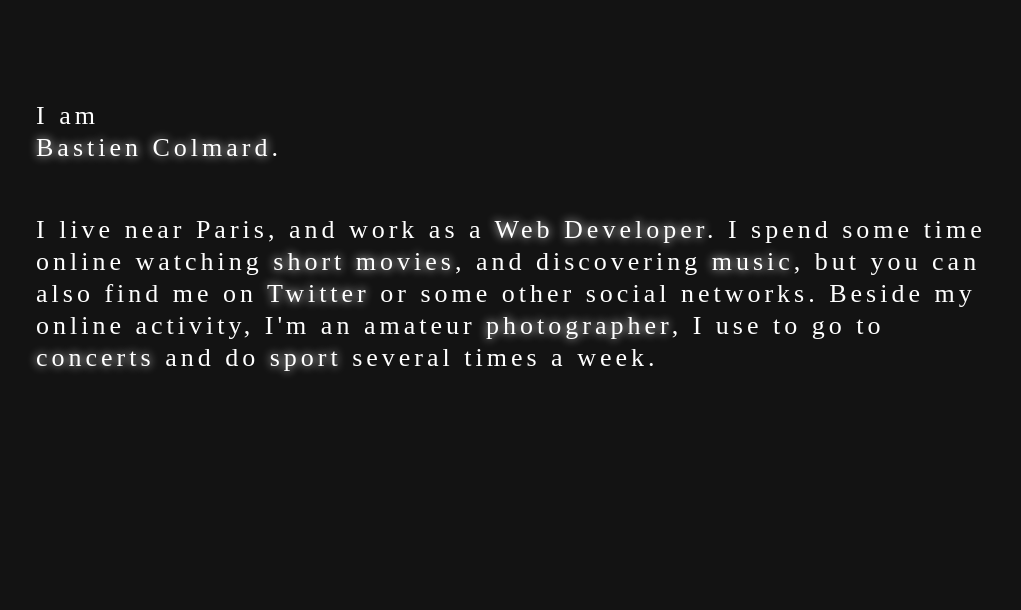
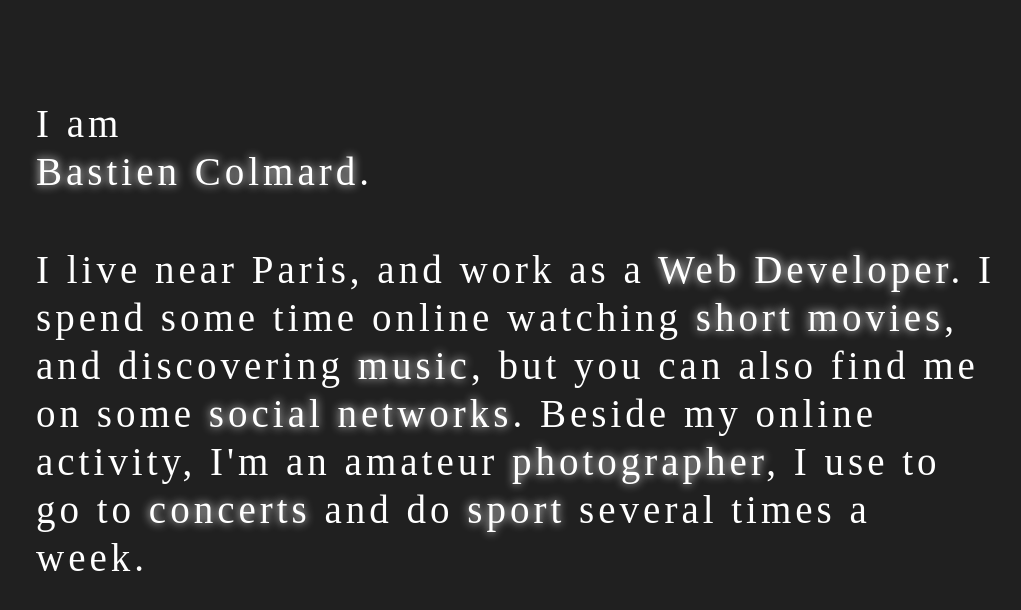
Before and after one commit to Baztoune/bastien-colmard.com, a PHP site: page / in a window 1280 px wide. Shown: the top 610 px of the page, without its empty margins (124-1145 px from the left). Run offline with PHP 8.4, Linux system fonts and the light colour scheme; some libraries are stand-ins or nearby versions.

Commit message:
add links, change text

```diff
--- a/css/global.css
+++ b/css/global.css
@@ -1,5 +1,5 @@
 body{
-	background-color:#131313;
+	background-color:#202020;
 	font-family:'MisoRegular';
 }
 
@@ -8,7 +8,7 @@ body{
 	margin-top:100px;
 	width:960px;
 
-	font-size:2em;
+	font-size:3em;
 	color:#FFFFFF;
 	letter-spacing: 4px;
 }
--- a/index.html
+++ b/index.html
@@ -45,7 +45,7 @@
     <div id="main" role="main">
 		I am <br /><a href="http://b5n.fr/" class="glow b5n">Bastien Colmard</a>.
 		<p class="mainDesc">
-			I live near Paris, and work as a <a href="" class="glow linkedin">Web Developer</a>. I spend some time online watching <a href="http://www.vimeo.com/baztoune/likes" class="glow vimeo">short movies</a>, and discovering <a href="http://www.lastfm.fr/user/Baztoune" class="glow lastfm">music</a>, but you can also find me on <a href="http://twitter.com/baztoune" class="glow twitter">Twitter</a> or some other social networks. Beside my online activity, I'm an amateur <a href="http://www.flickr.com/photos/baztoune/" class="glow flickr">photographer</a>, I use to go to <a href="" class="glow songkick">concerts</a> and do <a href="" class="glow runkeeper">sport</a> several times a week.
+			I live near Paris, and work as a <a href="" class="glow linkedin">Web Developer</a>. I spend some time online watching <a href="http://www.vimeo.com/baztoune/likes" class="glow vimeo">short movies</a>, and discovering <a href="http://www.lastfm.fr/user/Baztoune" class="glow lastfm">music</a>, but you can also find me on some <a href="http://twitter.com/baztoune" class="glow twitter">social networks</a>. Beside my online activity, I'm an amateur <a href="http://www.flickr.com/photos/baztoune/" class="glow flickr">photographer</a>, I use to go to <a href="http://www.songkick.com/users/Baztoune" class="glow songkick">concerts</a> and do <a href="http://runkeeper.com/user/Baztoune" class="glow runkeeper">sport</a> several times a week.
 		</p>
     </div>
     <footer>
```
